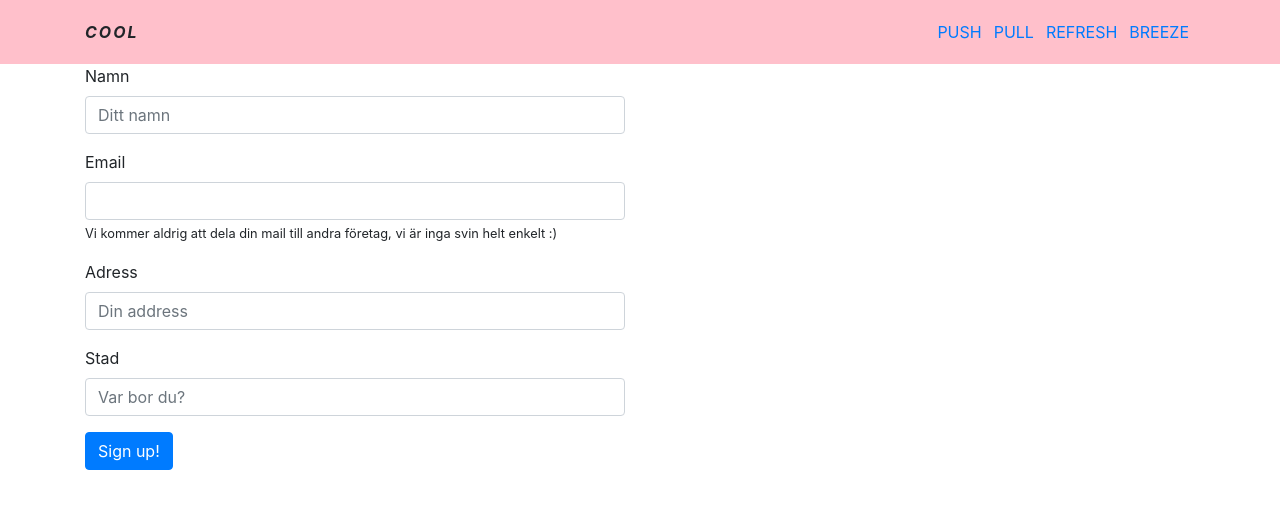
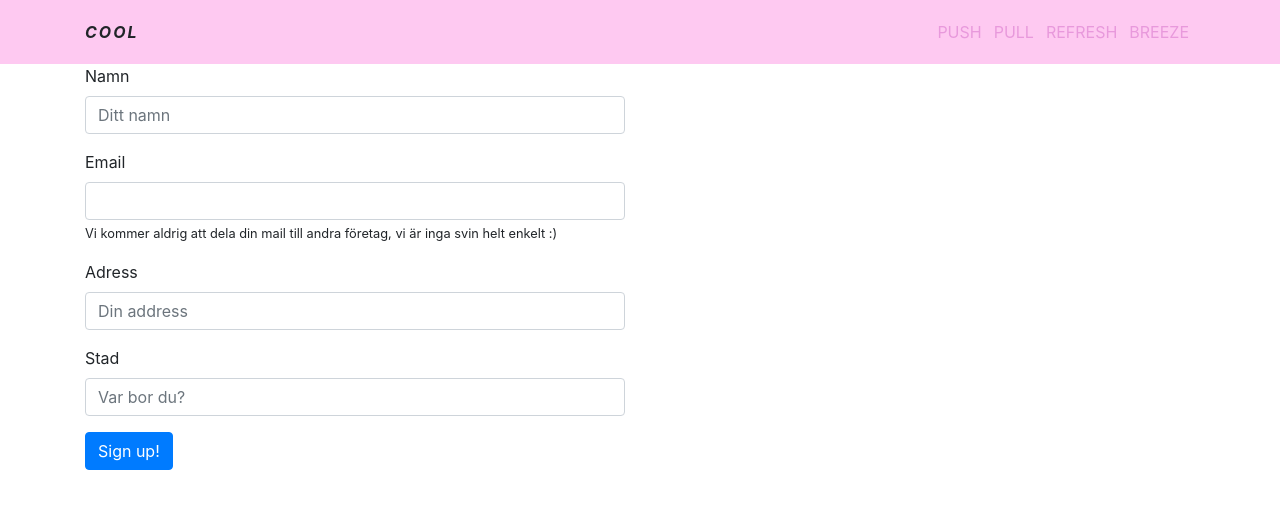
Before and after one commit to joisak/angularBootstrap, an Angular app: page / in a window 1280 px wide. Shown: the top 508 px of the page. Built offline with nearby package versions, Linux system fonts and the light colour scheme.

Commit message:
added color palette

```diff
--- a/src/app/components/header/header.component.scss
+++ b/src/app/components/header/header.component.scss
@@ -1,5 +1,5 @@
 .header {
-  background: pink;
+  background: #fec9f1;
 }
 
 .wrapper {
@@ -23,6 +23,9 @@
     margin-bottom: 0;
     li {
       margin: 0 6px;
+      a {
+        color: #e899dc;
+      }
     }
   }
 }
--- a/src/styles.scss
+++ b/src/styles.scss
@@ -1 +1,3 @@
 @import '../node_modules/bootstrap/dist/css/bootstrap.min.css';
+
+//https://coolors.co/f7b267-f79d65-f4845f-f27059-f25c54
```
